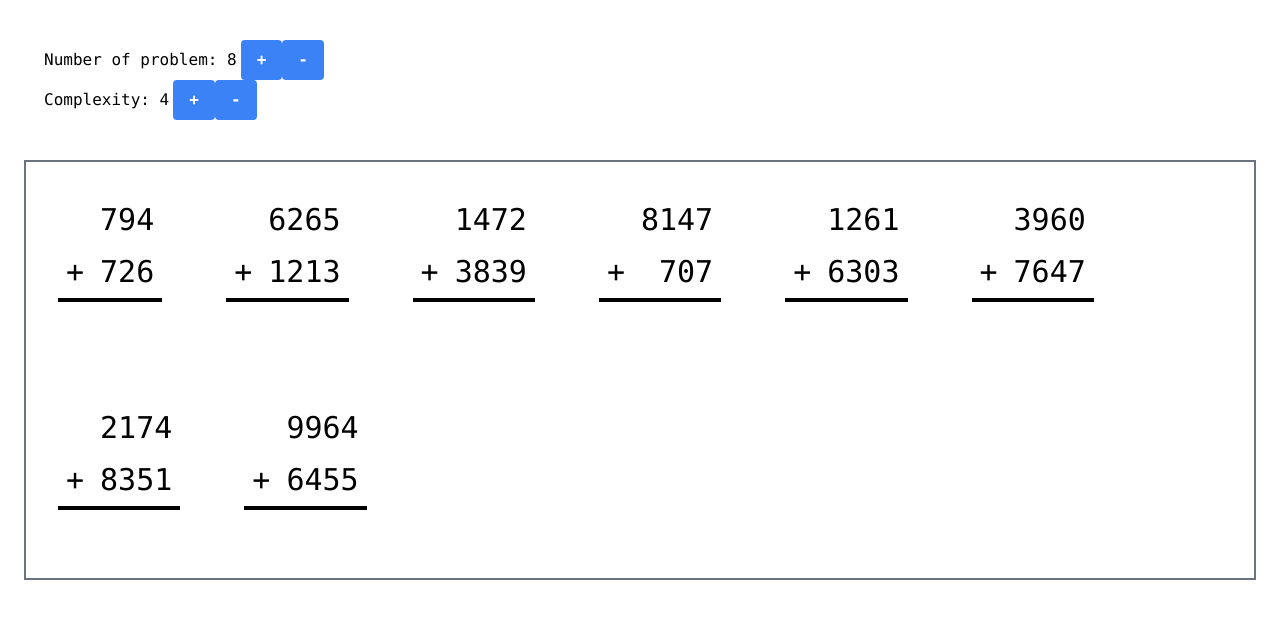
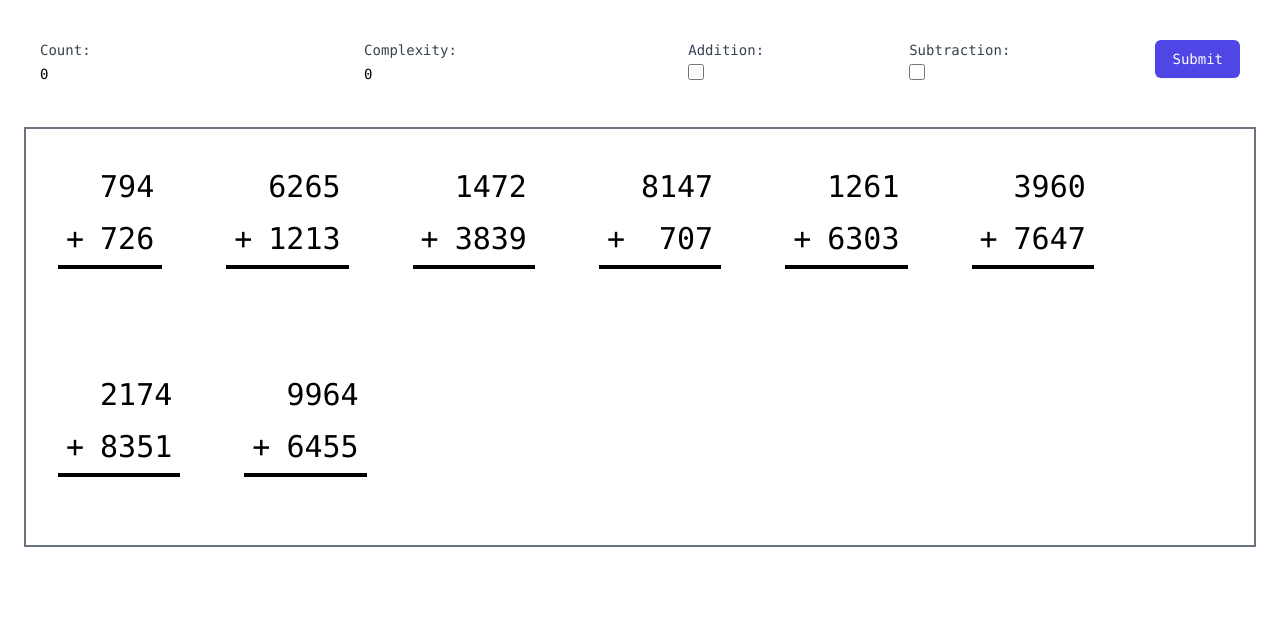
Before and after one commit to prasenjit-net/math-master, a React (Create React App) app: page / in a window 1280 px wide. Shown: the top 618 px of the page. Built offline with nearby package versions, Linux system fonts and the light colour scheme.

Commit message:
modified

```diff
--- a/src/App.tsx
+++ b/src/App.tsx
@@ -1,6 +1,7 @@
 import React, {useEffect, useState} from 'react';
 import './App.css';
 import MathProblem from "./MathProblem";
+import FormComponent, {MathConfig} from "./MathGenerationConfig";
 
 export type MathType = {
     inputs: number[],
@@ -27,28 +28,13 @@ function App() {
     }, [count, complexity]);
 
     const randomNumber = (complexity: number) => Math.floor(Math.random() * Math.pow(10, complexity)) + 1;
+    const formSubmit = (formData: MathConfig) => {
+        setComplexity(formData.complexity);
+        setCount(formData.count);
+    };
     return (
         <div className="font-mono">
-            <form className="p-2 m-8 print:hidden">
-                <div>
-                    <label className="p-1"> Number of problem: {count}</label>
-                    <input type="button"
-                           className="bg-blue-500 hover:bg-blue-700 text-white font-bold py-2 px-4 rounded"
-                           value="+" onClick={() => setCount(count + 1)}/>
-                    <input type="button"
-                           className="bg-blue-500 hover:bg-blue-700 text-white font-bold py-2 px-4 rounded"
-                           value="-" onClick={() => setCount(count - 1)}/>
-                </div>
-                <div>
-                    <label className="p-1">Complexity: {complexity}</label>
-                    <input type="button"
-                           className="bg-blue-500 hover:bg-blue-700 text-white font-bold py-2 px-4 rounded"
-                           value="+" onClick={() => setComplexity(complexity + 1)}/>
-                    <input type="button"
-                           className="bg-blue-500 hover:bg-blue-700 text-white font-bold py-2 px-4 rounded"
-                           value="-" onClick={() => setComplexity(complexity - 1)}/>
-                </div>
-            </form>
+            <FormComponent onSubmit={formSubmit}/>
             <div className="flex flex-row flex-wrap border-2 border-gray-500 m-6 text-3xl">
                 {maths.map((m, i) => (<MathProblem op={m.inputs} key={i}/>))}
             </div>
--- /dev/null
+++ b/src/MathGenerationConfig.tsx
@@ -0,0 +1,104 @@
+import React, {useState, FormEvent, ChangeEvent} from 'react';
+
+export interface MathGenerationConfigProps {
+    onSubmit: (formData: MathConfig) => void;
+}
+
+export interface MathConfig {
+    count: number;
+    complexity: number;
+    addition: boolean;
+    subtraction: boolean;
+}
+
+const MathGenerationConfig: React.FC<MathGenerationConfigProps> = ({onSubmit}) => {
+    const [formData, setFormData] = useState<MathConfig>({
+        count: 0,
+        complexity: 0,
+        addition: false,
+        subtraction: false
+    });
+
+    const handleSubmit = (event: FormEvent<HTMLFormElement>) => {
+        event.preventDefault();
+        onSubmit(formData);
+    };
+
+    const handleInputChange = (event: ChangeEvent<HTMLInputElement>) => {
+        const target = event.target;
+        const value = target.type === 'checkbox' ? target.checked : parseFloat(target.value);
+        const name = target.name;
+
+        setFormData({
+            ...formData,
+            [name]: value
+        });
+    };
+
+    return (
+        <form onSubmit={handleSubmit} className="p-2 m-8 print:hidden flex flex-col space-y-4 sm:flex-row sm:space-x-4 sm:space-y-0">
+            <div className="flex-grow">
+                <label htmlFor="count" className="block text-sm font-medium text-gray-700">
+                    Count:
+                </label>
+                <input
+                    id="count"
+                    type="number"
+                    name="count"
+                    value={formData.count}
+                    onChange={handleInputChange}
+                    className="mt-1 focus:ring-indigo-500 focus:border-indigo-500 block w-full sm:text-sm border-gray-300 rounded-md"
+                />
+            </div>
+            <div className="flex-grow">
+                <label htmlFor="complexity" className="block text-sm font-medium text-gray-700">
+                    Complexity:
+                </label>
+                <input
+                    id="complexity"
+                    type="number"
+                    name="complexity"
+                    value={formData.complexity}
+                    onChange={handleInputChange}
+                    className="mt-1 focus:ring-indigo-500 focus:border-indigo-500 block w-full sm:text-sm border-gray-300 rounded-md"
+                />
+            </div>
+            <div className="flex-grow">
+                <label htmlFor="addition" className="block text-sm font-medium text-gray-700">
+                    Addition:
+                </label>
+                <input
+                    id="addition"
+                    type="checkbox"
+                    name="addition"
+                    checked={formData.addition}
+                    onChange={handleInputChange}
+                    className="mt-1 focus:ring-indigo-500 h-4 w-4 text-indigo-600 border-gray-300 rounded"
+                />
+            </div>
+            <div className="flex-grow">
+                <label htmlFor="subtraction" className="block text-sm font-medium text-gray-700">
+                    Subtraction:
+                </label>
+                <input
+                    id="subtraction"
+                    type="checkbox"
+                    name="subtraction"
+                    checked={formData.subtraction}
+                    onChange={handleInputChange}
+                    className="mt-1 focus:ring-indigo-500 h-4 w-4 text-indigo-600 border-gray-300 rounded"
+                />
+            </div>
+            <div className="flex-shrink-0">
+                <button
+                    type="submit"
+                    className="inline-flex items-center px-4 py-2 border border-transparent rounded-md shadow-sm text-sm font-medium text-white bg-indigo-600 hover:bg-indigo-700 focus:outline-none focus:ring-2 focus:ring-offset-2 focus:ring-indigo-500"
+                >
+                    Submit
+                </button>
+            </div>
+        </form>
+    );
+};
+
+export default MathGenerationConfig;
```
